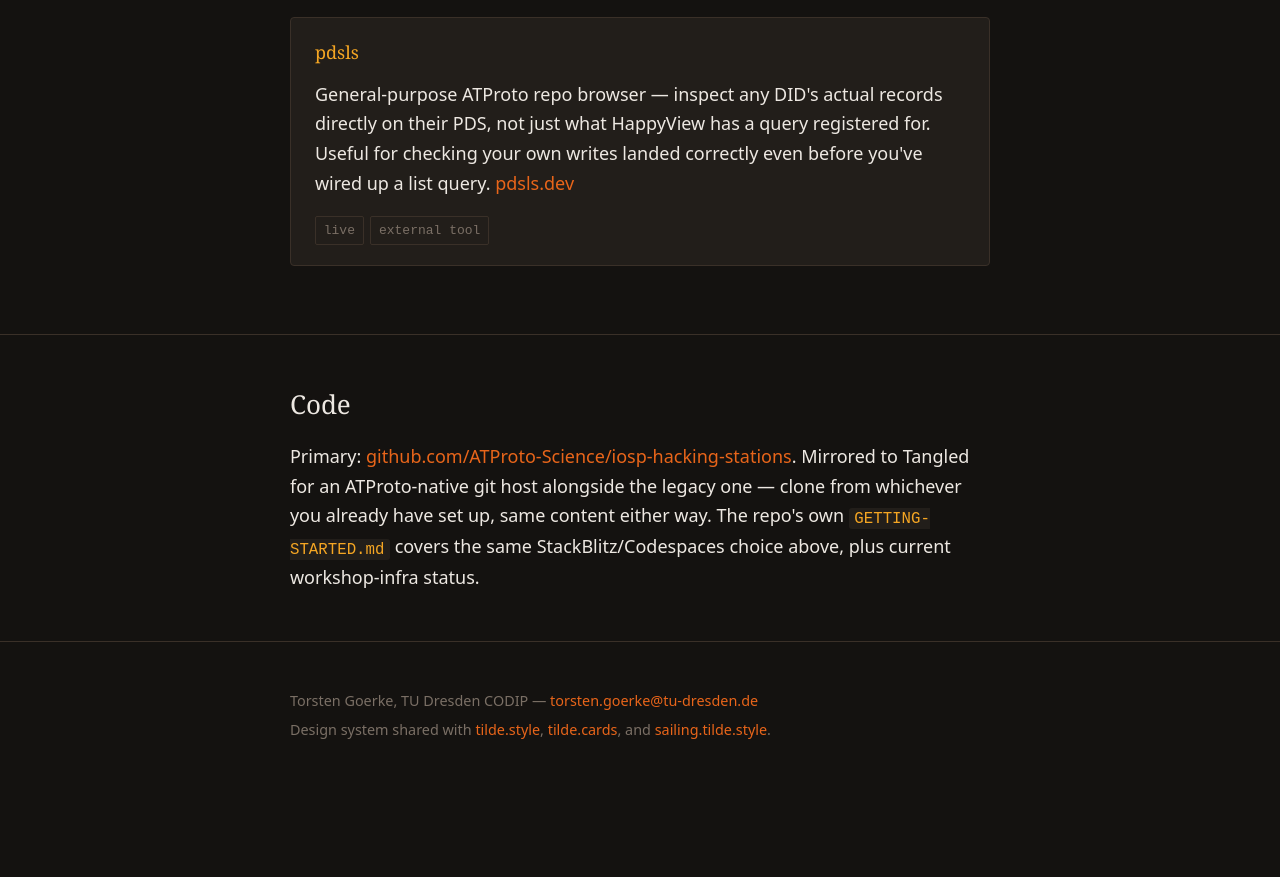
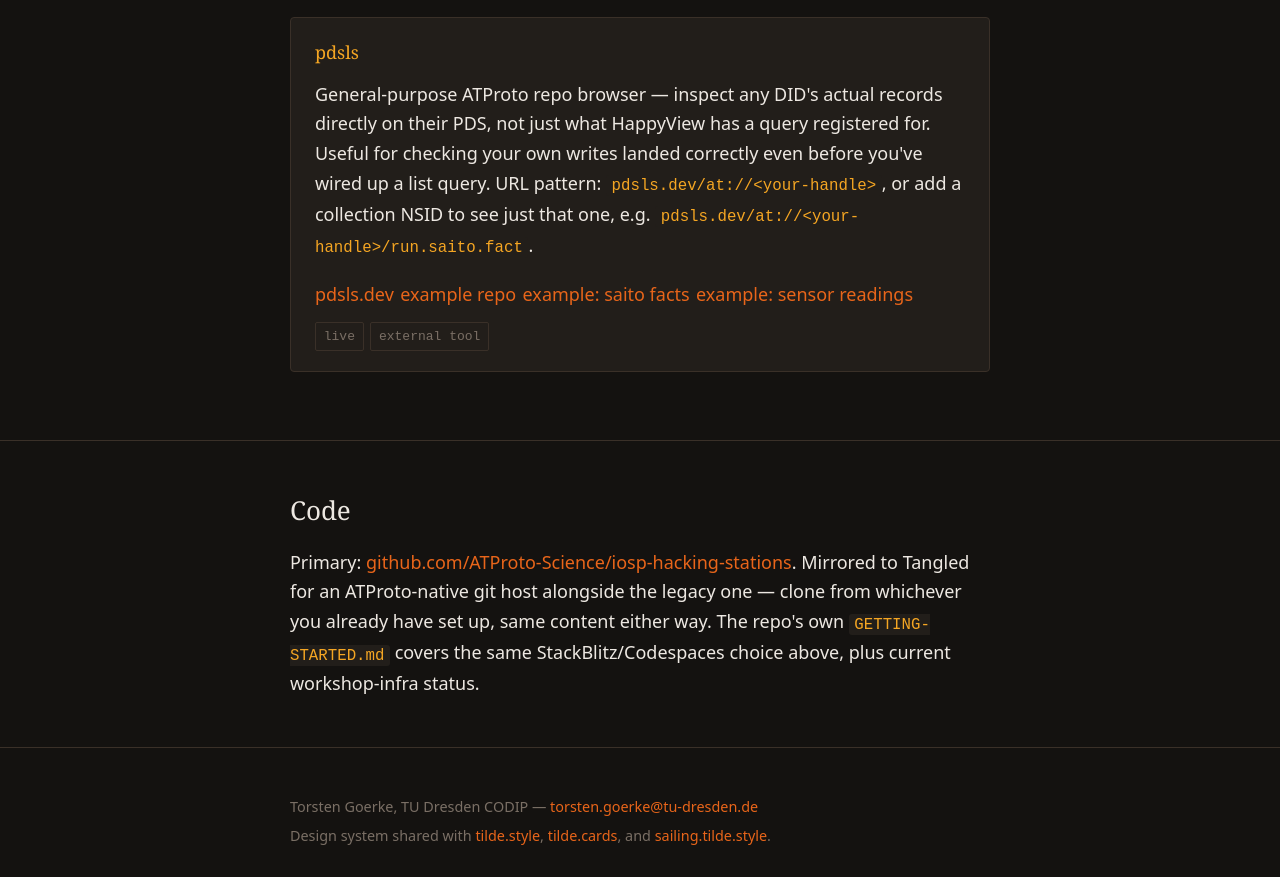
Before and after one commit to ATProto-Science/iosp-hacking-stations, a plain HTML site: page index.html in a window 1280 px wide. Shown: the part 3563-4440 px from the top of the page. Before the commit the page ends 4351 px from the top, so only its background shows below. Drawn offline with Linux system fonts and the light colour scheme.

Commit message:
Add concrete pdsls deep-links (example repo + two collections)

```diff
--- a/index.html
+++ b/index.html
@@ -145,8 +145,16 @@
           <p>General-purpose ATProto repo browser — inspect any DID's actual
           records directly on their PDS, not just what HappyView has a query
           registered for. Useful for checking your own writes landed
-          correctly even before you've wired up a list query.
-          <a href="https://pdsls.dev" class="spark">pdsls.dev</a></p>
+          correctly even before you've wired up a list query. URL pattern:
+          <code>pdsls.dev/at://&lt;your-handle&gt;</code>, or add a collection
+          NSID to see just that one, e.g.
+          <code>pdsls.dev/at://&lt;your-handle&gt;/run.saito.fact</code>.</p>
+          <p class="stones">
+            <a href="https://pdsls.dev" class="spark">pdsls.dev</a>
+            <a href="https://pdsls.dev/at://torsten.memo.dog" class="spark">example repo</a>
+            <a href="https://pdsls.dev/at://torsten.memo.dog/run.saito.fact" class="spark">example: saito facts</a>
+            <a href="https://pdsls.dev/at://torsten.memo.dog/science.iosp.sensor.reading" class="spark">example: sensor readings</a>
+          </p>
           <p class="stones"><span class="stone">live</span> <span class="stone">external tool</span></p>
         </div>
       </div>
```
